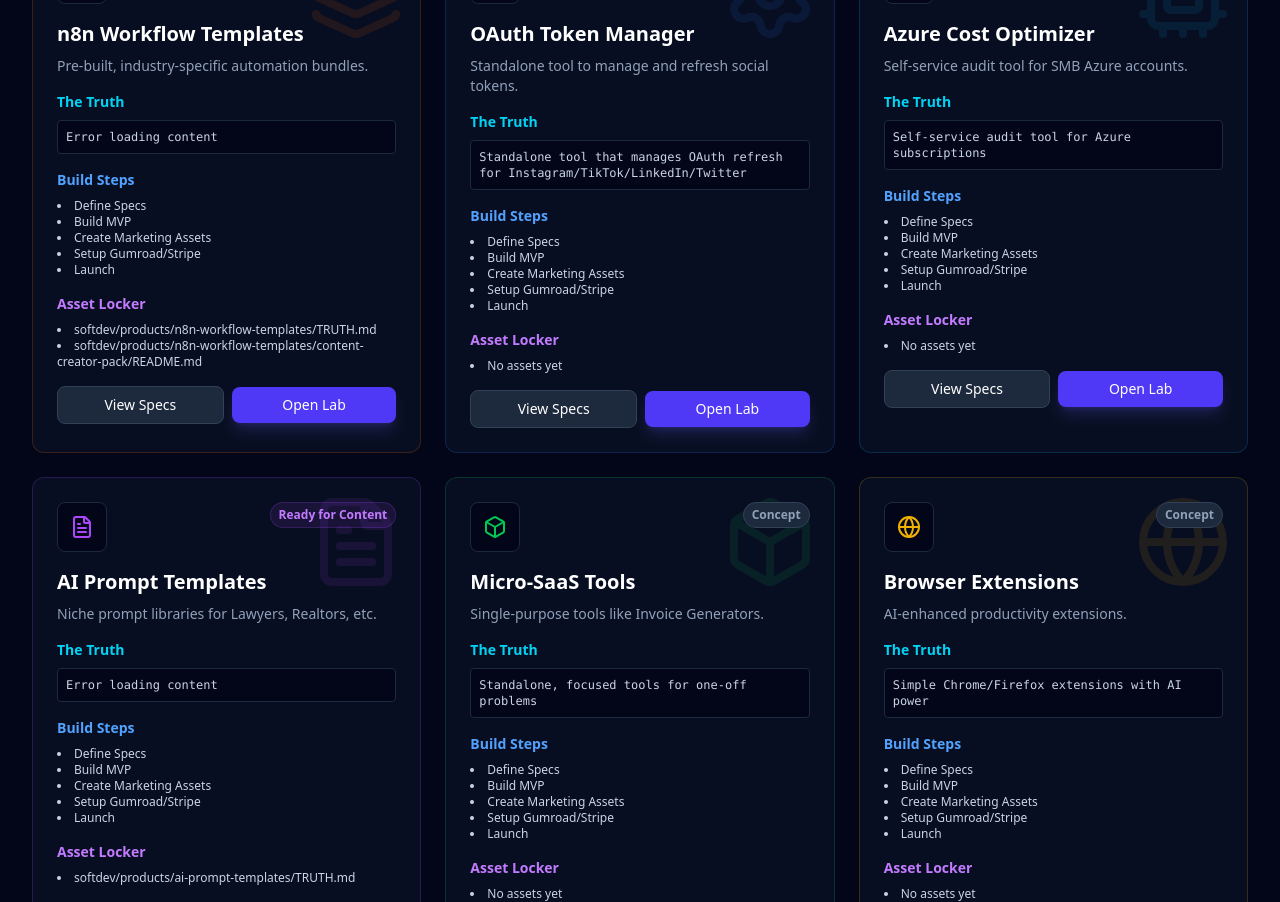
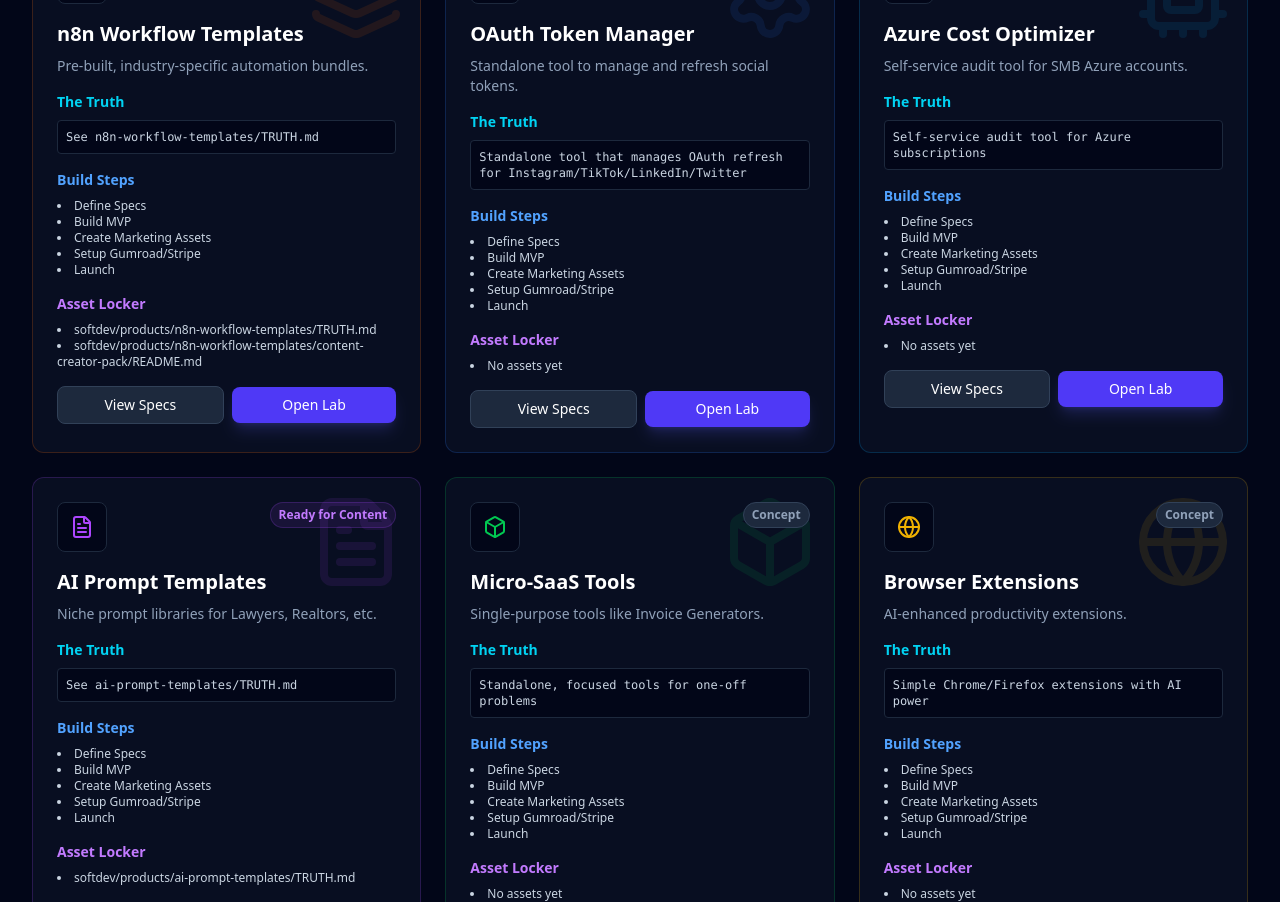
Before and after one commit to 3kpro/3kpro-website, a Next.js app: page /factory in a window 1280 px wide. Shown: the part 300-1202 px from the top of the page. Built offline with nearby package versions, Linux system fonts and the light colour scheme.

Commit message:
fix: Remove path specific imports to fix Vercel build

```diff
--- a/app/factory/page.tsx
+++ b/app/factory/page.tsx
@@ -3,8 +3,8 @@
 import { FileText, Settings, Box, Cpu, Layers, Globe, Database } from 'lucide-react';
 import { getMarkdown } from '../../lib/markdown';
 
-const n8nTruth = getMarkdown('c:\\DEV\\3K-Pro-Services\\softdev\\products\\n8n-workflow-templates\\TRUTH.md');
-const aiTruth = getMarkdown('c:\\DEV\\3K-Pro-Services\\softdev\\products\\ai-prompt-templates\\TRUTH.md');
+const n8nTruth = "See n8n-workflow-templates/TRUTH.md";
+const aiTruth = "See ai-prompt-templates/TRUTH.md";
 
 const products = [
   {
```
